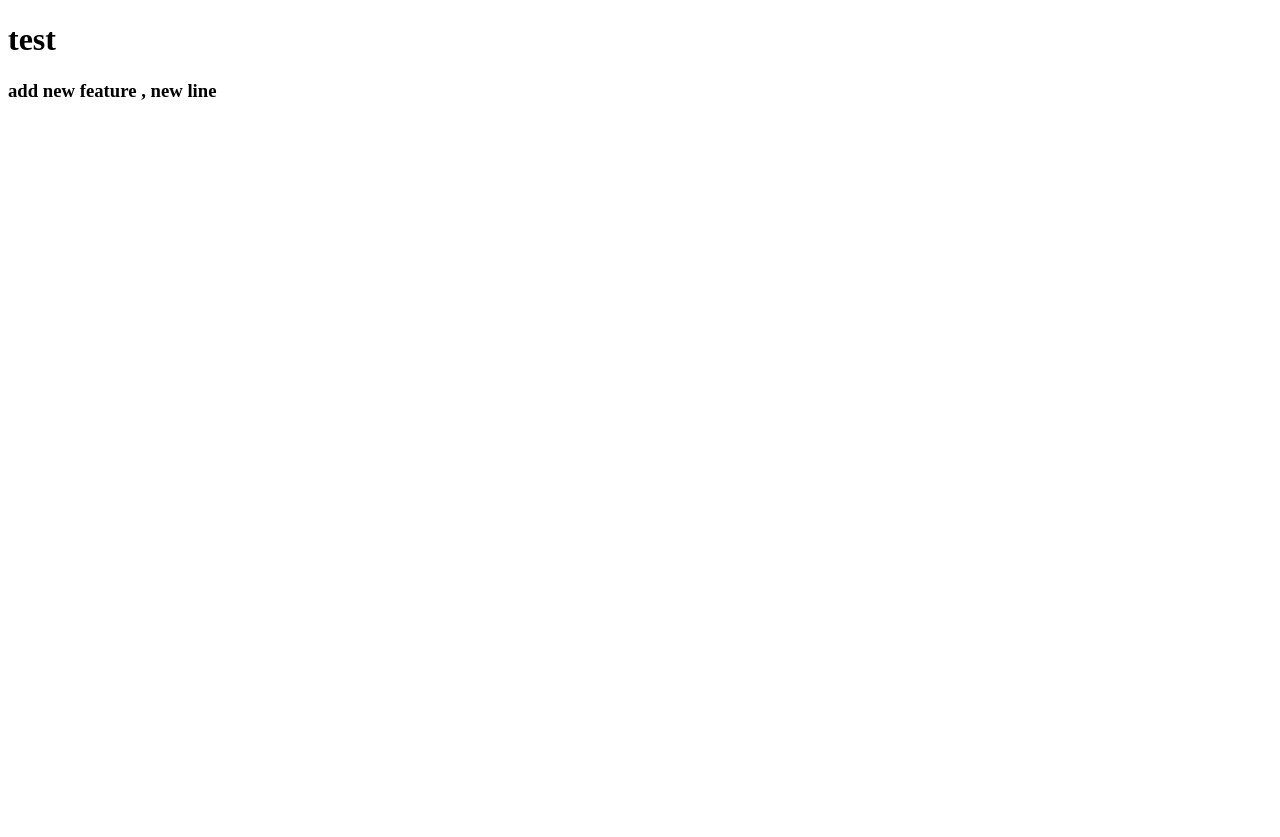
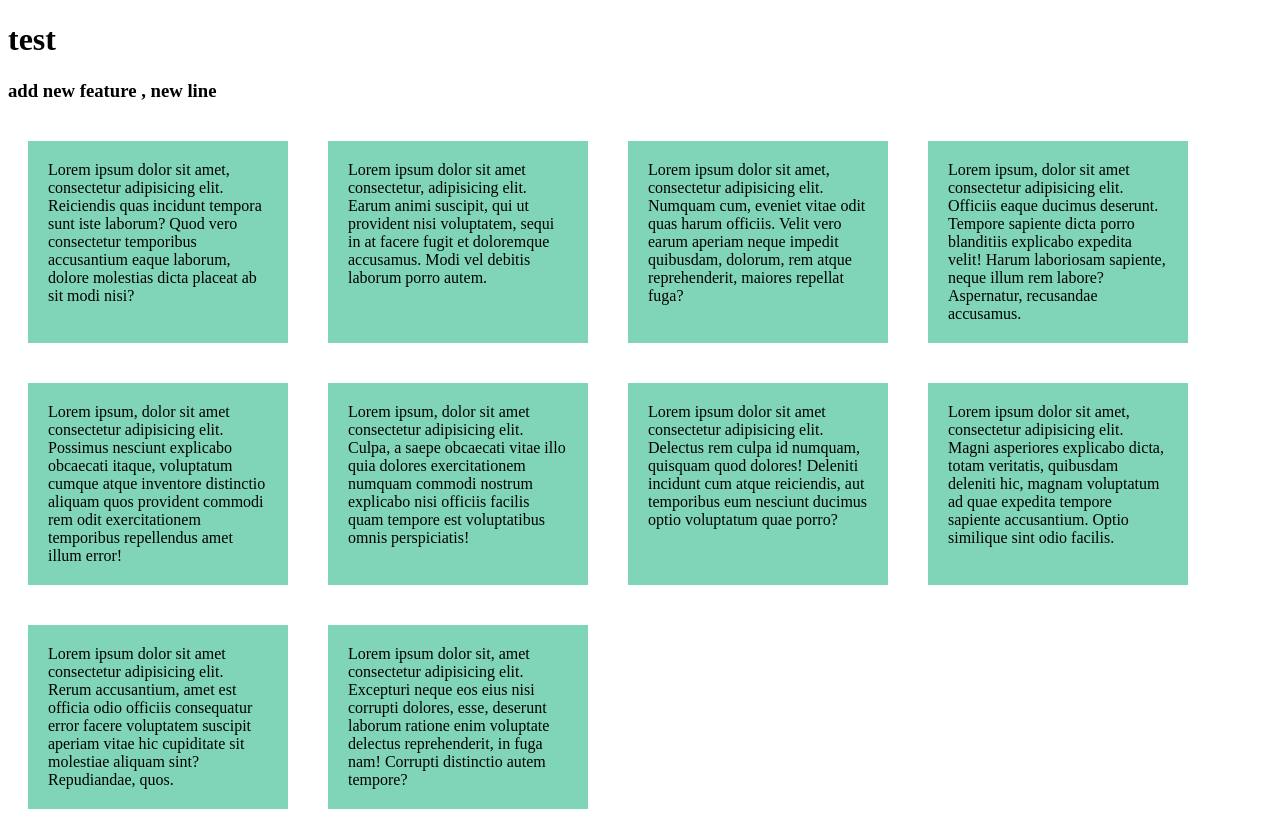
Before and after one commit to billel-il/test1, a plain HTML site: page index.html in a window 1280 px wide. Before the commit the page ends 800 px from the top, so only its background shows below. Drawn offline with Linux system fonts and the light colour scheme.

Commit message:
flex test

```diff
--- a/index.html
+++ b/index.html
@@ -4,9 +4,35 @@
     <meta charset="UTF-8">
     <meta name="viewport" content="width=device-width, initial-scale=1.0">
     <title>Document</title>
+    <style>
+        .container{
+            display: flex;
+            flex-wrap: wrap;;
+        }
+        .container >div {
+            margin: 20px;
+            padding: 20px;
+            width: 220px;
+            background-color: rgba(80, 196, 157, 0.726);
+
+        }
+    </style>
 </head>
 <body>
     <h1>test </h1>
       <h3>add new feature , new line </h3>
+      <div class="container">
+          <div> Lorem ipsum dolor sit amet, consectetur adipisicing elit. Reiciendis quas incidunt tempora sunt iste laborum? Quod vero consectetur temporibus accusantium eaque laborum, dolore molestias dicta placeat ab sit modi nisi? </div>
+          <div>Lorem ipsum dolor sit amet consectetur, adipisicing elit. Earum animi suscipit, qui ut provident nisi voluptatem, sequi in at facere fugit et doloremque accusamus. Modi vel debitis laborum porro autem.</div>
+          <div>Lorem ipsum dolor sit amet, consectetur adipisicing elit. Numquam cum, eveniet vitae odit quas harum officiis. Velit vero earum aperiam neque impedit quibusdam, dolorum, rem atque reprehenderit, maiores repellat fuga?</div>
+          <div>Lorem ipsum, dolor sit amet consectetur adipisicing elit. Officiis eaque ducimus deserunt. Tempore sapiente dicta porro blanditiis explicabo expedita velit! Harum laboriosam sapiente, neque illum rem labore? Aspernatur, recusandae accusamus.</div>
+          <div>Lorem ipsum, dolor sit amet consectetur adipisicing elit. Possimus nesciunt explicabo obcaecati itaque, voluptatum cumque atque inventore distinctio aliquam quos provident commodi rem odit exercitationem temporibus repellendus amet illum error!</div>
+          <div>Lorem ipsum, dolor sit amet consectetur adipisicing elit. Culpa, a saepe obcaecati vitae illo quia dolores exercitationem numquam commodi nostrum explicabo nisi officiis facilis quam tempore est voluptatibus omnis perspiciatis!</div>
+          <div>Lorem ipsum dolor sit amet consectetur adipisicing elit. Delectus rem culpa id numquam, quisquam quod dolores! Deleniti incidunt cum atque reiciendis, aut temporibus eum nesciunt ducimus optio voluptatum quae porro?</div>
+          <div>Lorem ipsum dolor sit amet, consectetur adipisicing elit. Magni asperiores explicabo dicta, totam veritatis, quibusdam deleniti hic, magnam voluptatum ad quae expedita tempore sapiente accusantium. Optio similique sint odio facilis.</div>
+          <div>Lorem ipsum dolor sit amet consectetur adipisicing elit. Rerum accusantium, amet est officia odio officiis consequatur error facere voluptatem suscipit aperiam vitae hic cupiditate sit molestiae aliquam sint? Repudiandae, quos.</div>
+          <div>Lorem ipsum dolor sit, amet consectetur adipisicing elit. Excepturi neque eos eius nisi corrupti dolores, esse, deserunt laborum ratione enim voluptate delectus reprehenderit, in fuga nam! Corrupti distinctio autem tempore?</div>
+      </div>
+
 </body>
 </html>
```
